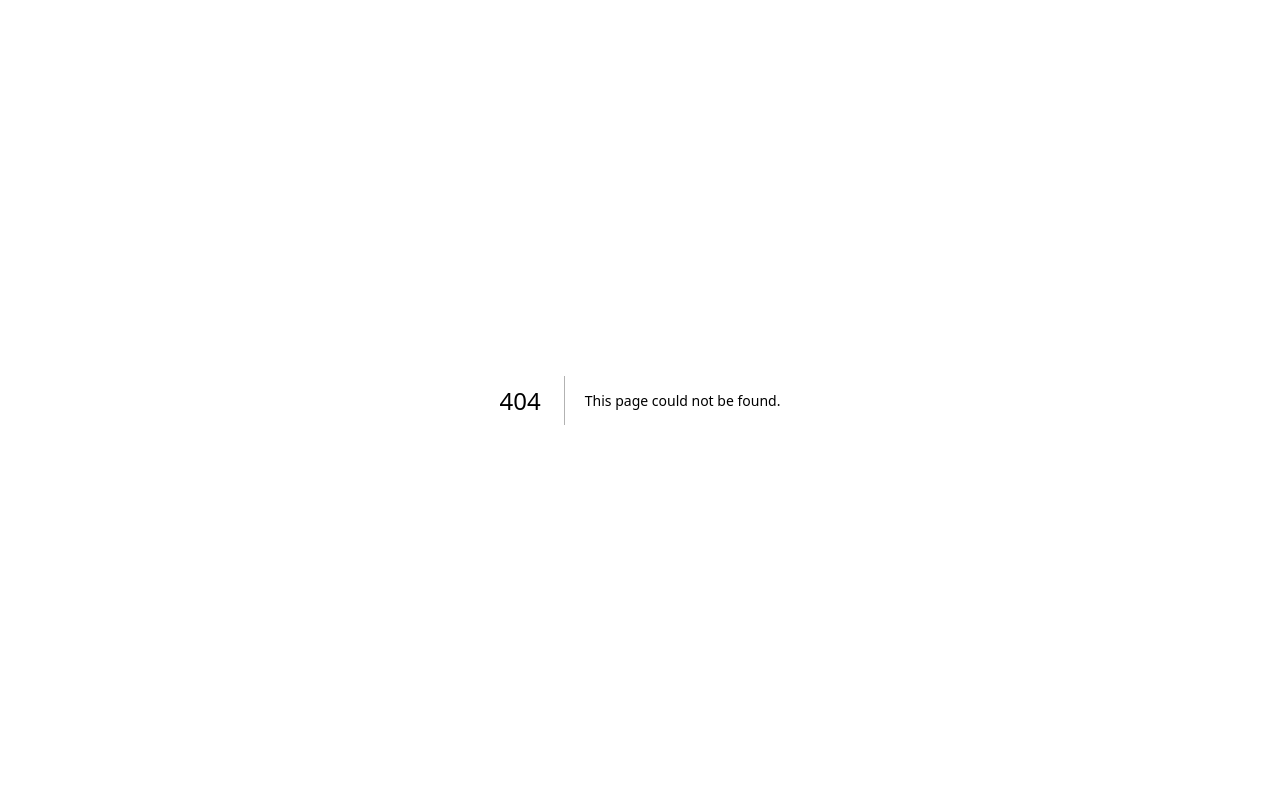
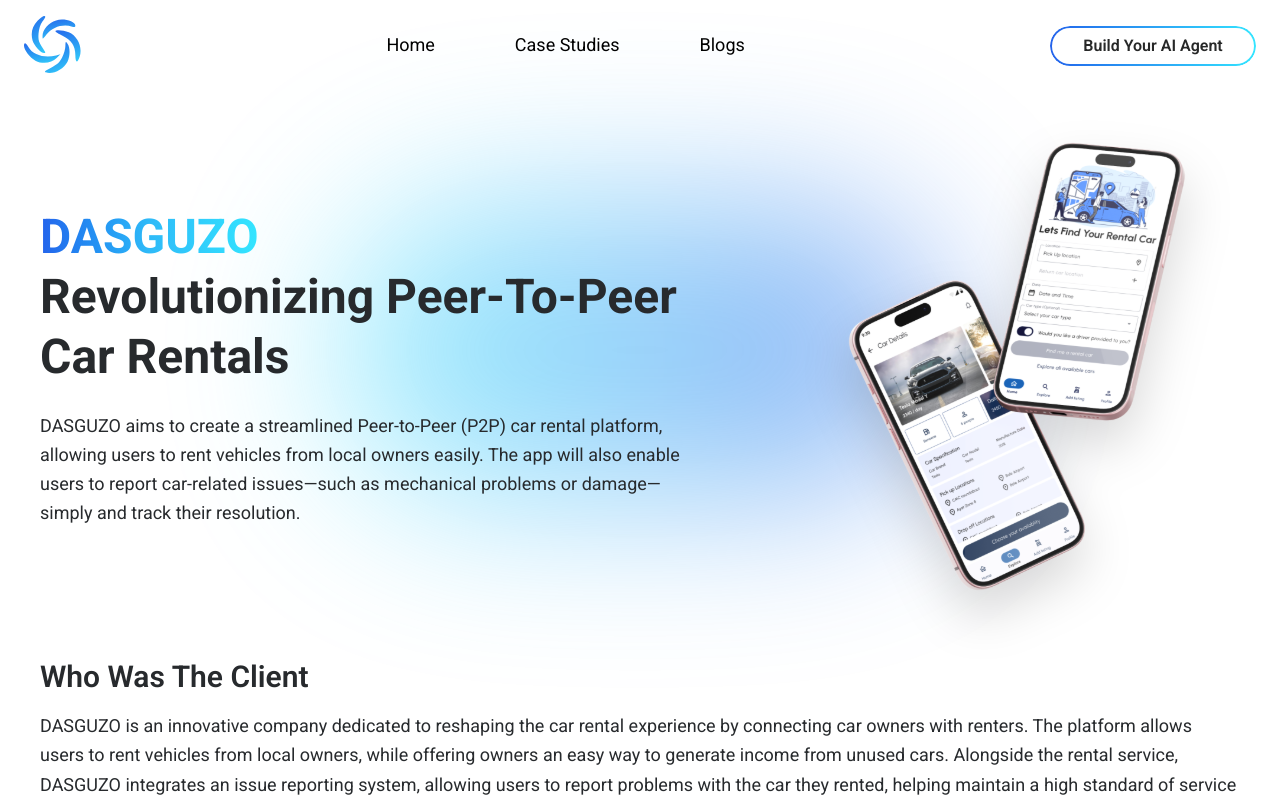
Before and after one commit to alexdev93/UPerk, a Next.js app: page /case-studies/das-guzo-crm in a window 1280 px wide. Before the commit this address had no page. Shown: the top 800 px of the page. Built offline with nearby package versions, Linux system fonts and the light colour scheme.

Commit message:
Create a single case study detail view

```diff
--- /dev/null
+++ b/src/app/case-studies/das-guzo-crm/page.tsx
@@ -0,0 +1,11 @@
+import React from "react";
+import CaseStudies from "@/components/case-studies/";
+const page = () => {
+  return (
+    <div>
+      <CaseStudies />
+    </div>
+  )
+}
+
+export default page;
--- /dev/null
+++ b/src/app/case-studies/das-guzo/page.tsx
@@ -0,0 +1,11 @@
+import React from "react";
+import CaseStudies from "@/components/case-studies/";
+const page = () => {
+  return (
+    <div>
+      <CaseStudies />
+    </div>
+  );
+};
+
+export default page;
```
